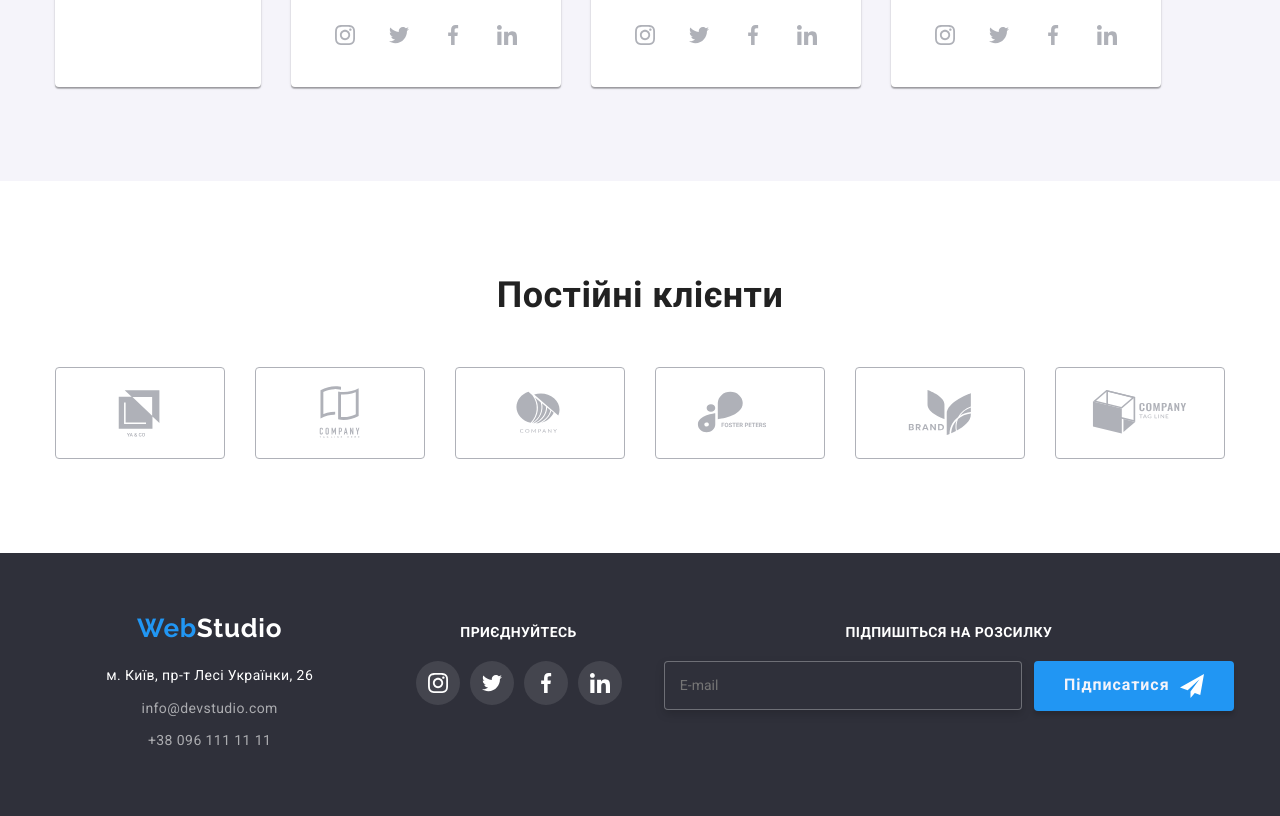
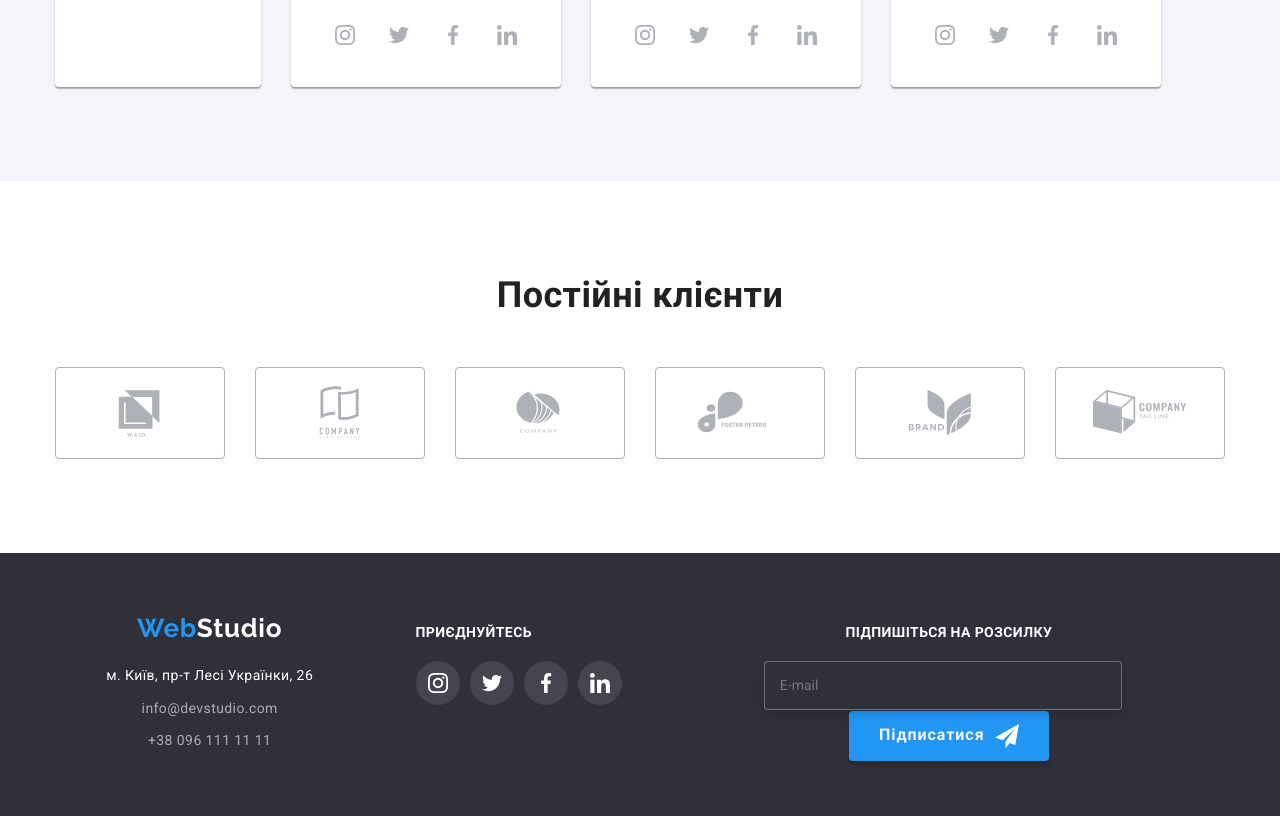
Before and after one commit to Sebastyann/goit-markup-hw-08, a plain HTML site: page index.html in a window 1280 px wide. Shown: the part 2229-3045 px from the top of the page. Drawn offline with nearby package versions, Linux system fonts and the light colour scheme.

Commit message:
Update index.html

```diff
--- a/index.html
+++ b/index.html
@@ -472,7 +472,7 @@
       </section>
     </main>
  <footer class="footer">
-      <div class="container box-web">
+       <div class="container box-web">
         <div class="footer-box">
           <a class="logo link" href="./index.html">
             <span class="blu">Web</span><span class="white">Studio</span></a
@@ -500,7 +500,7 @@
           </address>
         </div>
         <div class="footer-list">
-          <p class="footer-text-adres">приєднуйтесь</p>
+          <p class="text-adres">приєднуйтесь</p>
           <ul class="social-list-adres list">
             <li>
               <a href="" class="icon-adres__link">
@@ -538,7 +538,6 @@
         <form class="form-subscription__item list">
         <div class="form-subscription">
           <p class="text-adres">підпишіться на розсилку</p>
-          <div class="footer-form-thumb">
            <label class="footer-form-field">
              <input
               type="email"
@@ -552,7 +551,7 @@
               Підписатися<svg class="btn-svg" width="24" height="24">
                 <use href="./images/icons.svg#icon-send"></use>
                </svg>
-             </button></div>
+             </button>
            </div>
         </form>
       </div>
```
